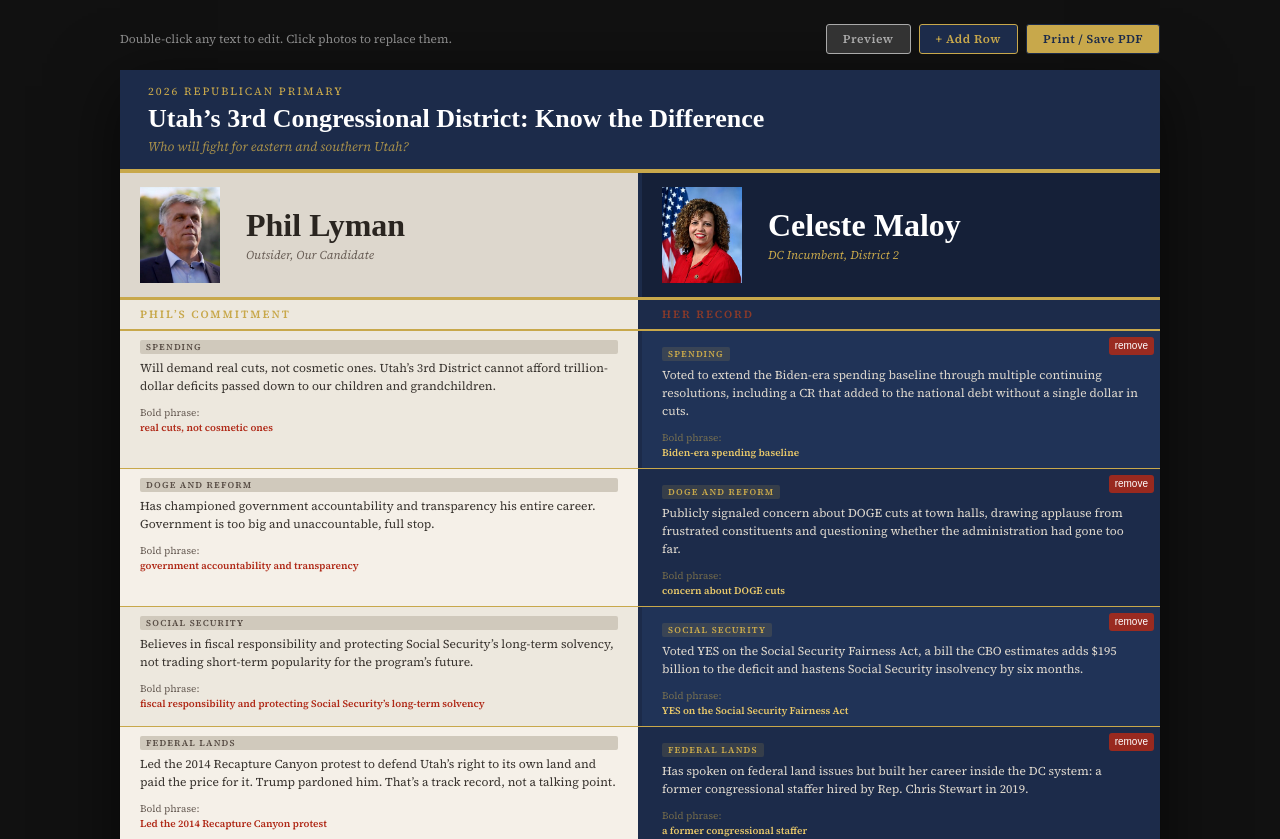
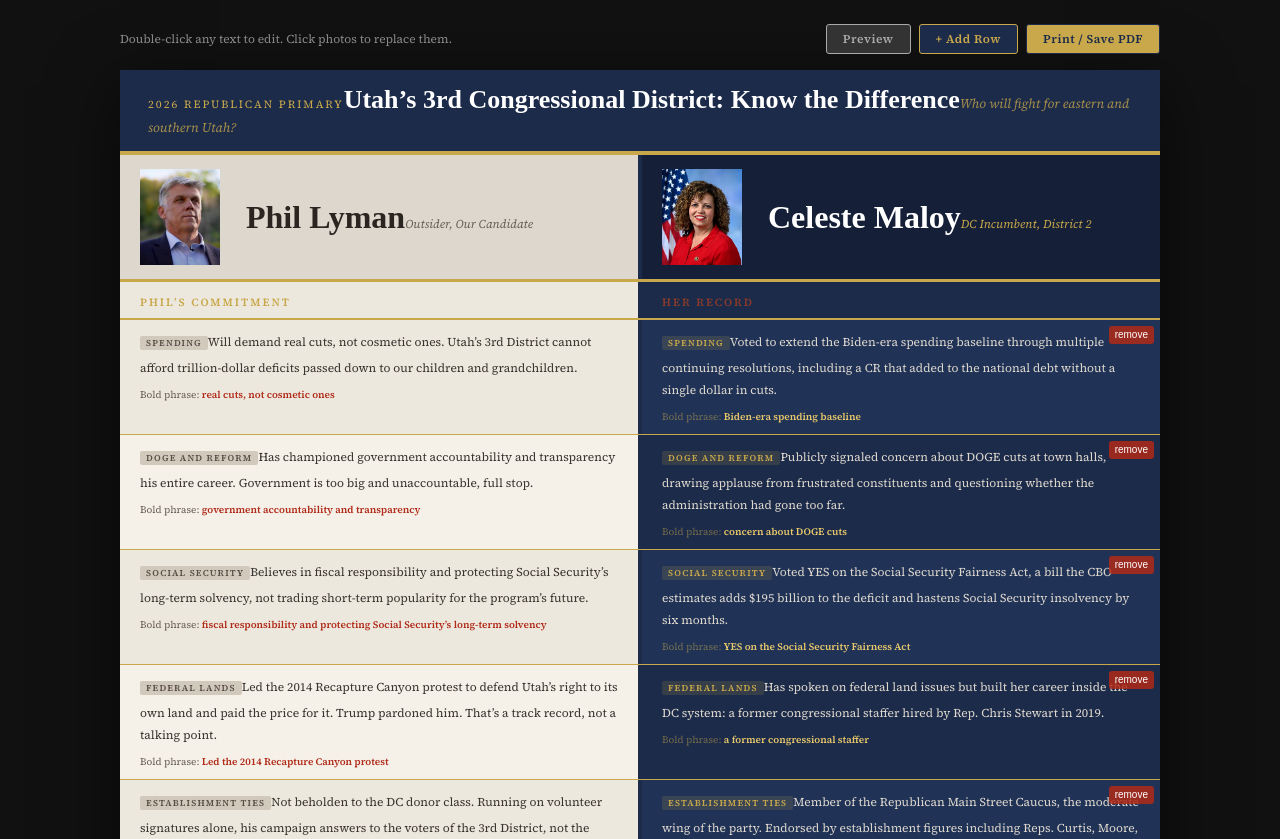
Before and after one commit to alexthompson50-lang/sidebyside, a React (Create React App) app: page /edit in a window 1280 px wide. Shown: the top 839 px of the page. Built offline with nearby package versions, Linux system fonts and the light colour scheme; no server answers; the database is empty.

Commit message:
Update App.js

```diff
--- a/src/App.js
+++ b/src/App.js
@@ -104,7 +104,6 @@
         outline: editing ? "2px dashed rgba(200,168,75,0.8)" : "none",
         outlineOffset: 2,
         borderRadius: 2,
-        display: "block",
         whiteSpace: multiline ? "pre-wrap" : "normal",
       }}
       title={editing ? undefined : "Double-click to edit"}
```
